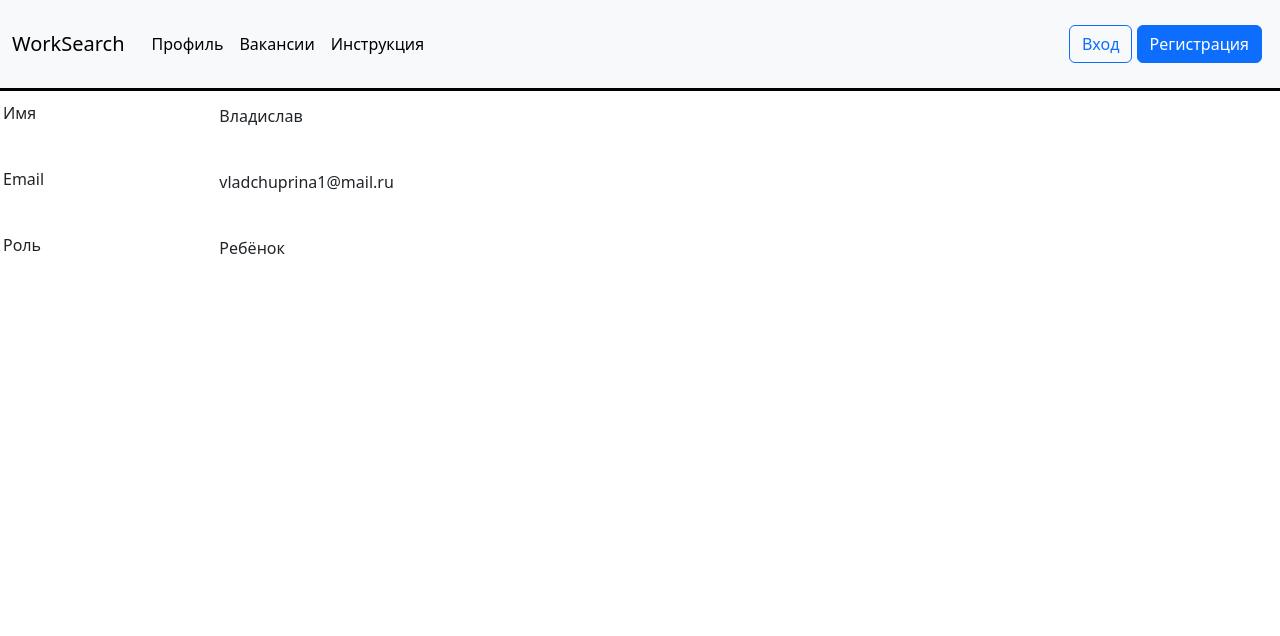
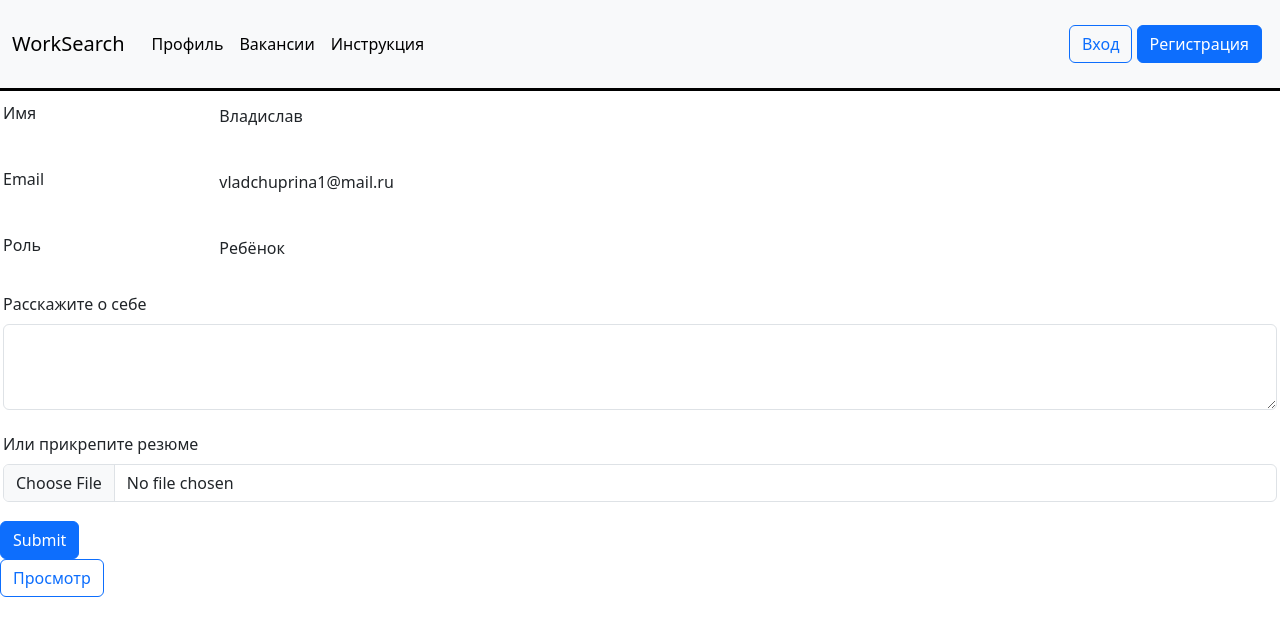
Before and after one commit to Karaseyka/WorkSearch, a Flask app: page /profile in a window 1280 px wide. Shown: the top 636 px of the page. Run offline with Flask 3, Linux system fonts and the light colour scheme; a user stored in the database is signed in.

Commit message:
made files with resume

```diff
--- a/main.py
+++ b/main.py
@@ -1,6 +1,7 @@
 import flask_login
-from flask import Flask, render_template, request, redirect
+from flask import Flask, render_template, request, redirect, make_response
 from flask_sqlalchemy import SQLAlchemy
+from sqlalchemy import BLOB
 from werkzeug.security import generate_password_hash, check_password_hash
 from flask_login import LoginManager, UserMixin, login_user, login_required
 
@@ -17,6 +18,7 @@ class User(db.Model, UserMixin):
     name = db.Column(db.String)
     email = db.Column(db.String, unique=True)
     role = db.Column(db.String)
+    resume = db.Column(BLOB, default=None)
 
     def __repr__(self):
         return "<User %r>" % self.id
@@ -38,7 +40,6 @@ def registration_post():
         pw = generate_password_hash(request.form["password"])
         user = User(password=str(pw), name=request.form["name"],
                     email=request.form["email"], role=request.form['radios'])
-
         try:
             db.session.add(user)
             db.session.commit()
@@ -76,17 +77,39 @@ def enter_get():
     return render_template("enter.html")
 
 
-@app.route("/profile")
+@app.route("/profile", methods=["POST", "GET"])
 @login_required
 def profile():
-    if flask_login.current_user.role == "option1":
-        return render_template("profile_child.html", current_user=flask_login.current_user)
-    elif flask_login.current_user.role == "option2":
-        return render_template("profile_parent.html", current_user=flask_login.current_user)
-    elif flask_login.current_user.role == "option3":
-        return render_template("profile_hh.html", current_user=flask_login.current_user)
+    if request.method == 'POST':
+        file = request.files["file"]
+        if file.filename[-4::] == ".png":
+            try:
+                file_bite = file.read()
+                flask_login.current_user.resume = file_bite
+                db.session.commit()
+                return "Успещно"
+            except:
+                return "Неудалось добавить файл"
+        else:
+            return "Нужен .png формат"
     else:
-        return "Технические шоколадки"
+        if flask_login.current_user.role == "option1":
+            return render_template("profile_child.html", current_user=flask_login.current_user)
+        elif flask_login.current_user.role == "option2":
+            return render_template("profile_parent.html", current_user=flask_login.current_user)
+        elif flask_login.current_user.role == "option3":
+            return render_template("profile_hh.html", current_user=flask_login.current_user)
+        else:
+            return "Технические шоколадки"
+
+
+@app.route("/resume", methods=["GET"])
+@login_required
+def resume():
+    img = flask_login.current_user.resume
+    h = make_response(img)
+    h.headers['Content-Type'] = 'image/png'
+    return h
 
 
 if __name__ == "__main__":
--- a/templates/profile_child.html
+++ b/templates/profile_child.html
@@ -18,5 +18,18 @@
                 <input type="text" readonly class="form-control-plaintext" id="staticRole" value="Ребёнок">
             </div>
         </div>
-        {% block main %} {% endblock %}
+{% block main %}
+<form method="post" enctype="multipart/form-data">
+    <div class="mb-3">
+        <label for="exampleFormControlTextarea1" class="form-label">Расскажите о себе</label>
+        <textarea class="form-control" id="exampleFormControlTextarea1" rows="3"></textarea>
+    </div>
+    <div class="mb-3">
+        <label for="file" class="form-label">Или прикрепите резюме</label>
+        <input class="form-control" type="file" name="file" id="file">
+    </div>
+    <button type="submit" class="btn btn-primary">Submit</button>
+</form>
+<button onclick="window.location.href = '/resume'"  class="btn btn-outline-primary">Просмотр</button>
 {% endblock %}
+{% endblock %}
```
Also changed, not shown: instance/worksearch.db.
